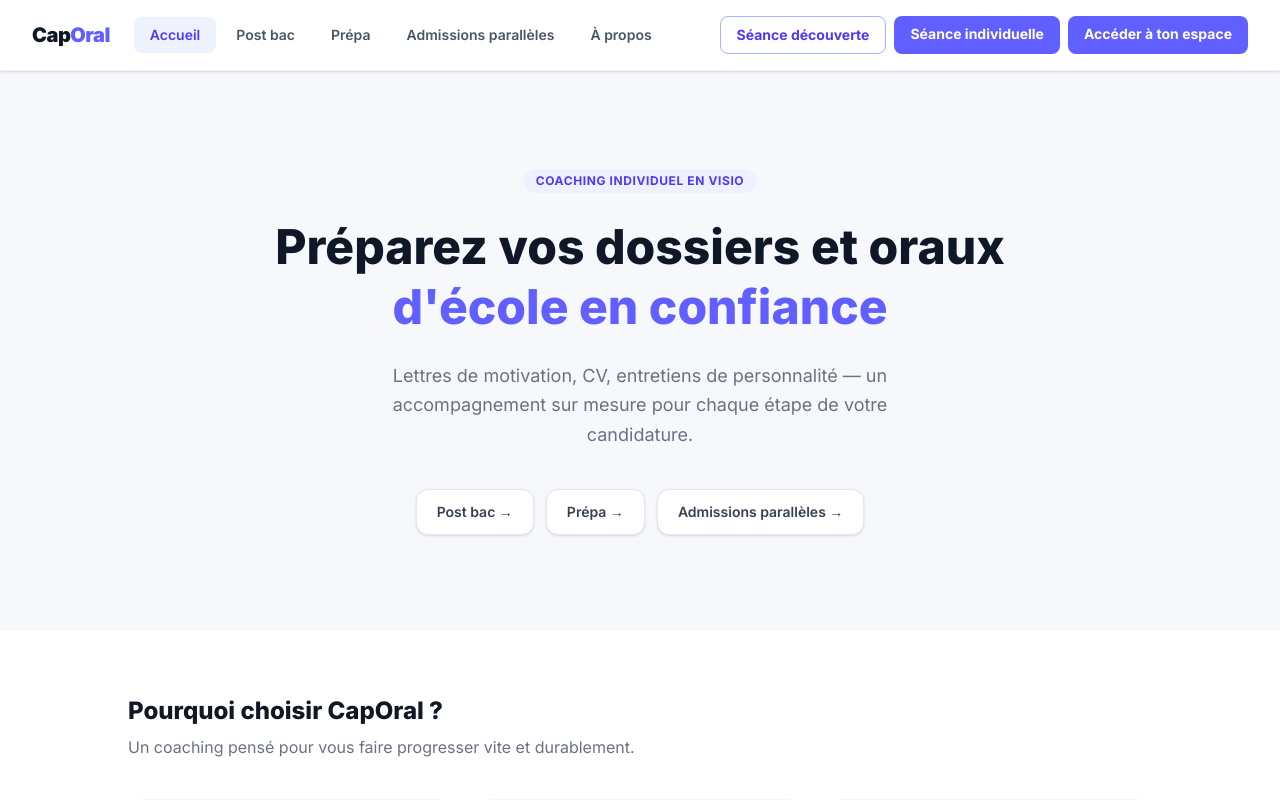
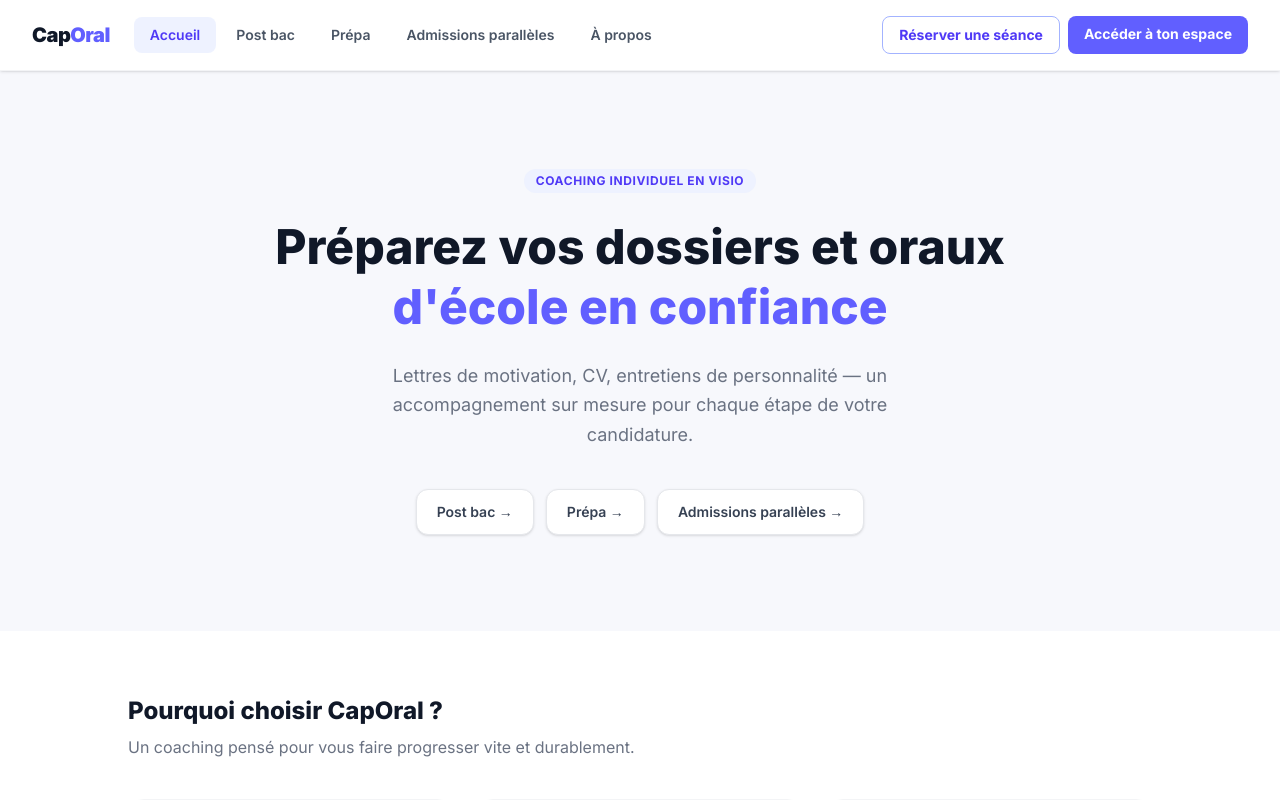
Before and after one commit to louiseheraud/presentation, a Next.js app: page / in a window 1280 px wide. Shown: the top 800 px of the page. Built offline with nearby package versions, Linux system fonts and the light colour scheme.

Commit message:
Revert nav to single booking button linking to Calendly profile
Co-Authored-By: Claude Sonnet 4.6 <noreply@anthropic.com>

```diff
--- a/components/ParcoursNav.tsx
+++ b/components/ParcoursNav.tsx
@@ -40,20 +40,12 @@ export default function ParcoursNav() {
         </nav>
         <div className="flex justify-end gap-2">
           <Link
-            href="https://calendly.com/louiseh217/30min"
+            href="https://calendly.com/louiseh217"
             target="_blank"
             rel="noopener noreferrer"
             className="px-4 py-2 bg-white border border-indigo-300 hover:bg-indigo-50 text-indigo-600 text-sm font-bold rounded-lg transition-colors whitespace-nowrap"
           >
-            Séance découverte
-          </Link>
-          <Link
-            href="https://calendly.com/louiseh217"
-            target="_blank"
-            rel="noopener noreferrer"
-            className="px-4 py-2 bg-indigo-500 hover:bg-indigo-600 text-white text-sm font-bold rounded-lg transition-colors whitespace-nowrap"
-          >
-            Séance individuelle
+            Réserver une séance
           </Link>
           <Link
             href="/espace"
```
